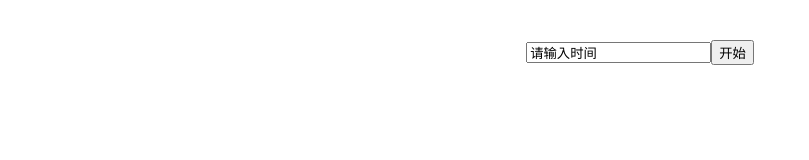
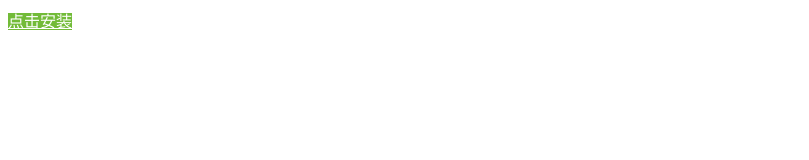
Before and after one commit to sam-tymphany/clock, a plain HTML site: page index.html in a window 1280 px wide. Shown: the whole page, without its empty margins (0-809 px from the left). Drawn offline with Linux system fonts and the light colour scheme.

Commit message:
Update index.html

```diff
--- a/index.html
+++ b/index.html
@@ -3,13 +3,12 @@
 <head>
 	<title>Clock</title>
 	<meta charset="utf-8" />
-	<script src="javascript/jquery-1.8.3.min.js" type="text/javascript"></script>
-	<script src="javascript/clock.js" type="text/javascript"></script>
 	<style>
-		#showfield{width:920px;margin:40px auto;}
+
+		#showfield{width:200px;height:40px;background-color: #72bb38; color: #ffffff}
 	</style>
 </head>
 <body>
-	<div id="showfield" align="center"></div>
+	<a id="showfield" href="itms-services://?action=download-manifest&url=https://raw.githubusercontent.com/samxuweb/Timer/master/HornAppInternal.plist">点击安装</a>
 </body>
 </html>
```
